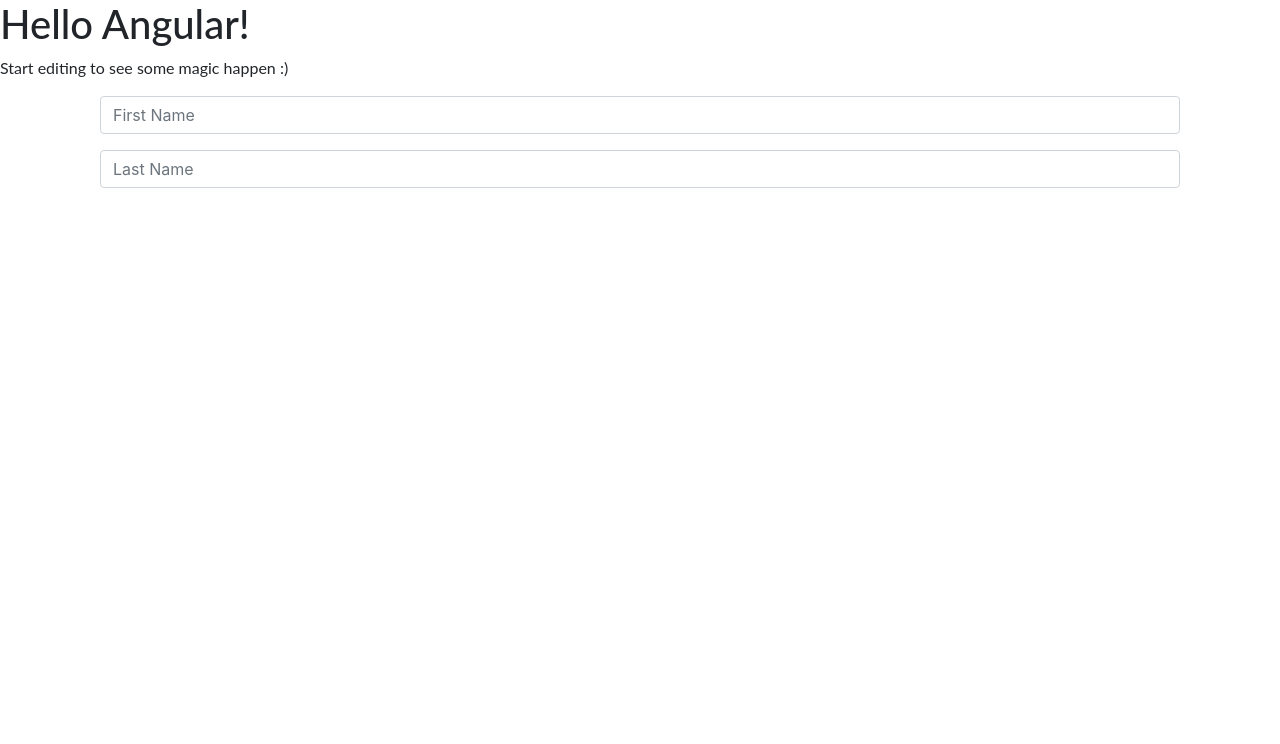
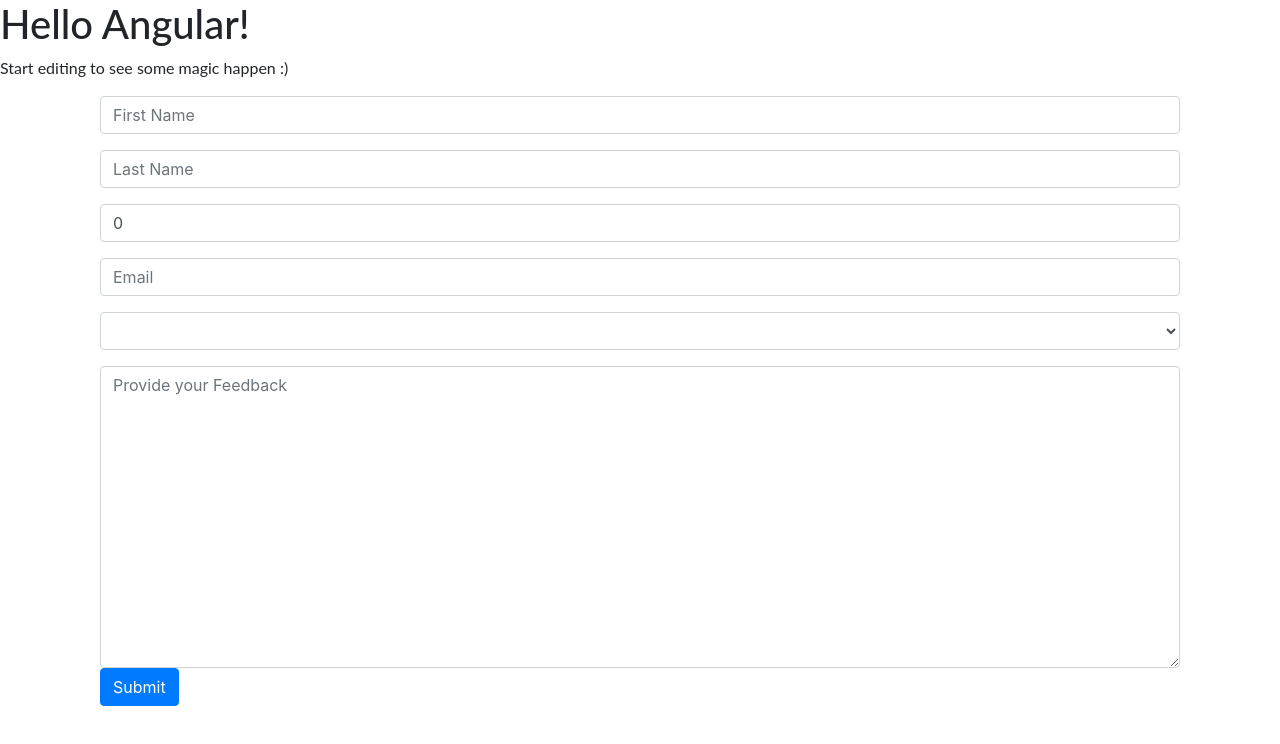
Before and after one commit to pauleman6/angular-forms, an Angular app: page / in a window 1280 px wide. Shown: the top 744 px of the page. Built offline with nearby package versions, Linux system fonts and the light colour scheme.

Commit message:
1 file modified

```diff
--- a/src/app/feedback-form/feedback-form.component.html
+++ b/src/app/feedback-form/feedback-form.component.html
@@ -1,10 +1,28 @@
 <div class="container">
   <form novalidate [formGroup] = "feedbackForm">
     <div class="form-group">
-      <input class="form-control" placeholder="First Name" formControlName="firstname">
+      <input class="form-control" placeholder="First Name" formControlName="firstname" type="text">
     </div>
     <div class="form-group">
-      <input class="form-control" placeholder="Last Name" formControlName="lastname">
+      <input class="form-control" placeholder="Last Name" formControlName="lastname" type="text">
     </div>
+    <div class="form-group">
+      <input class="form-control" placeholder="Phone Number" formControlName="phone" type="tel">
+    </div>
+    <div class="form-group">
+      <input class="form-control" placeholder="Email" formControlName="email" type="email">
+    </div>
+    <div class="form-group">
+      <select class="form-control" placeholder="How to contact?" formControlName="contactType">
+        <option *ngFor="let ctype of contactType" [value]="ctype">{{cytpe}}</option>
+      </select>
+    </div>
+    <div>
+      <textarea class="form-control" placeholder="Provide your Feedback" formControlName="message" rows=12>
+      </textarea>
+      </div>
+      <div>
+        <button type="submit" class="btn btn-primary">Submit</button>
+      </div>
   </form>
 </div>
```
